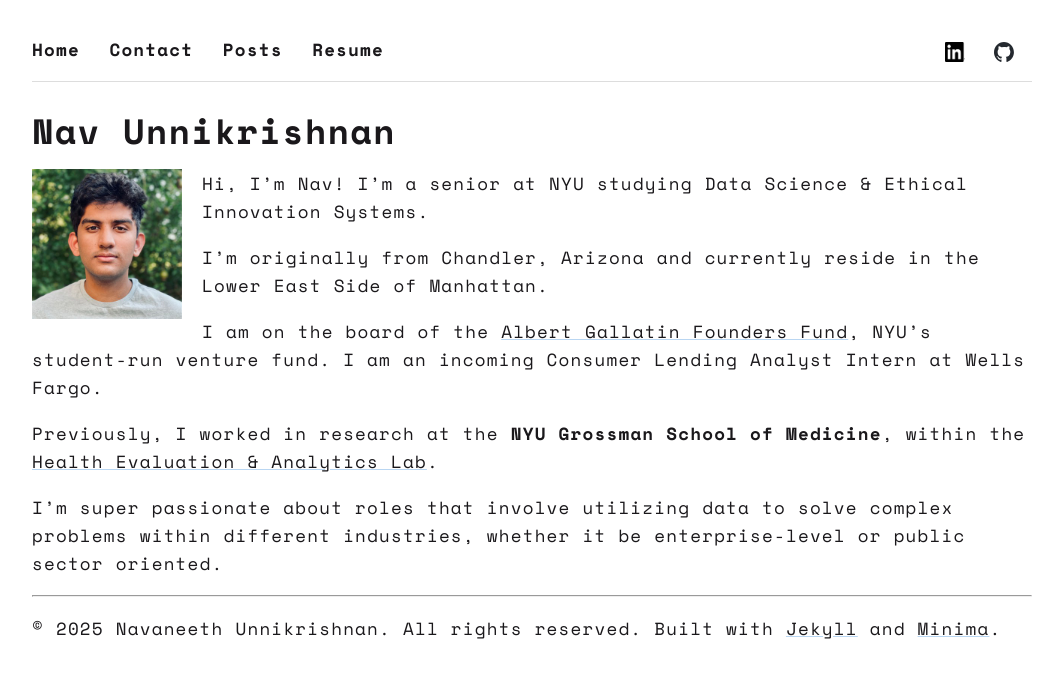
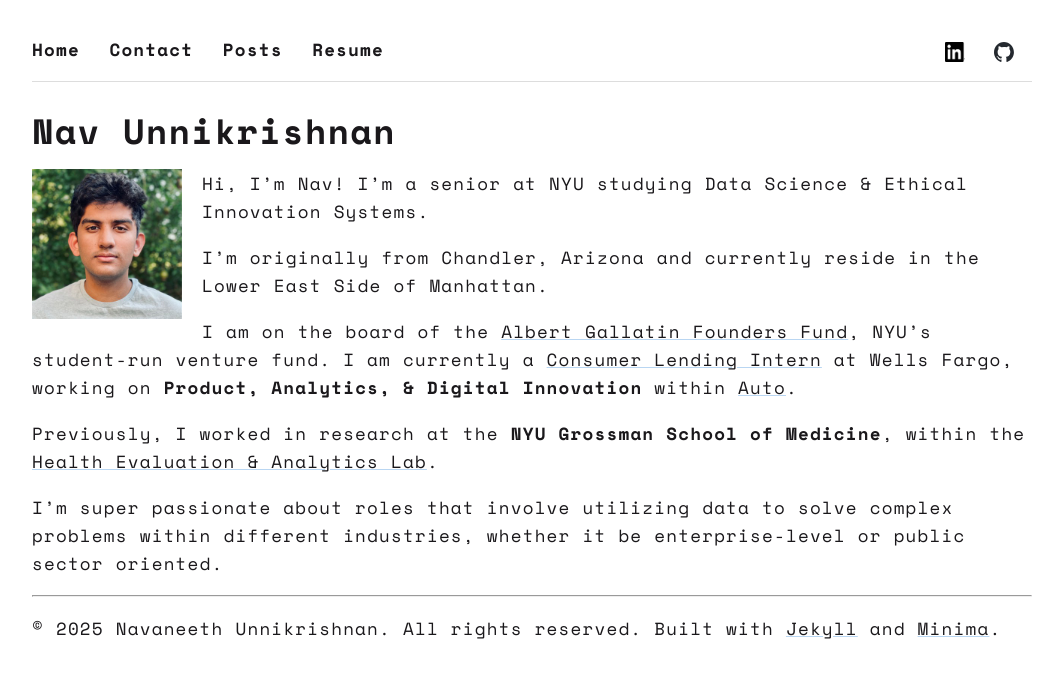
Before and after one commit to navunni/navunni.github.io, a Jekyll site: the page built from index.md, in a window 1280 px wide. Shown: the top 678 px of the page, without its empty margins (108-1171 px from the left). Built offline with Jekyll 4.4.1, drawn with Linux system fonts in a browser that asks for light colours.

Commit message:
changed bio

```diff
--- a/index.md
+++ b/index.md
@@ -11,7 +11,7 @@
 
 I'm originally from Chandler, Arizona and currently reside in the Lower East Side of Manhattan.
 
-I am on the board of the [Albert Gallatin Founders Fund](https://forms.gallatin.nyu.edu/node/782), NYU's student-run venture fund. I am an incoming Consumer Lending Analyst Intern at Wells Fargo.
+I am on the board of the [Albert Gallatin Founders Fund](https://forms.gallatin.nyu.edu/node/782), NYU's student-run venture fund. I am currently a [Consumer Lending Intern](https://www.wellsfargojobs.com/en/early-careers/undergraduate-programs/consumer-lending/) at Wells Fargo, working on **Product, Analytics, & Digital Innovation** within [Auto](https://www.wellsfargo.com/auto-loans/).
 
 Previously, I worked in research at the **NYU Grossman School of Medicine**, within the [Health Evaluation & Analytics Lab](https://med.nyu.edu/departments-institutes/population-health/divisions-sections-centers/health-behavior/section-health-choice-policy-evaluation/research/health-evaluation-analytics-lab).
 
```
